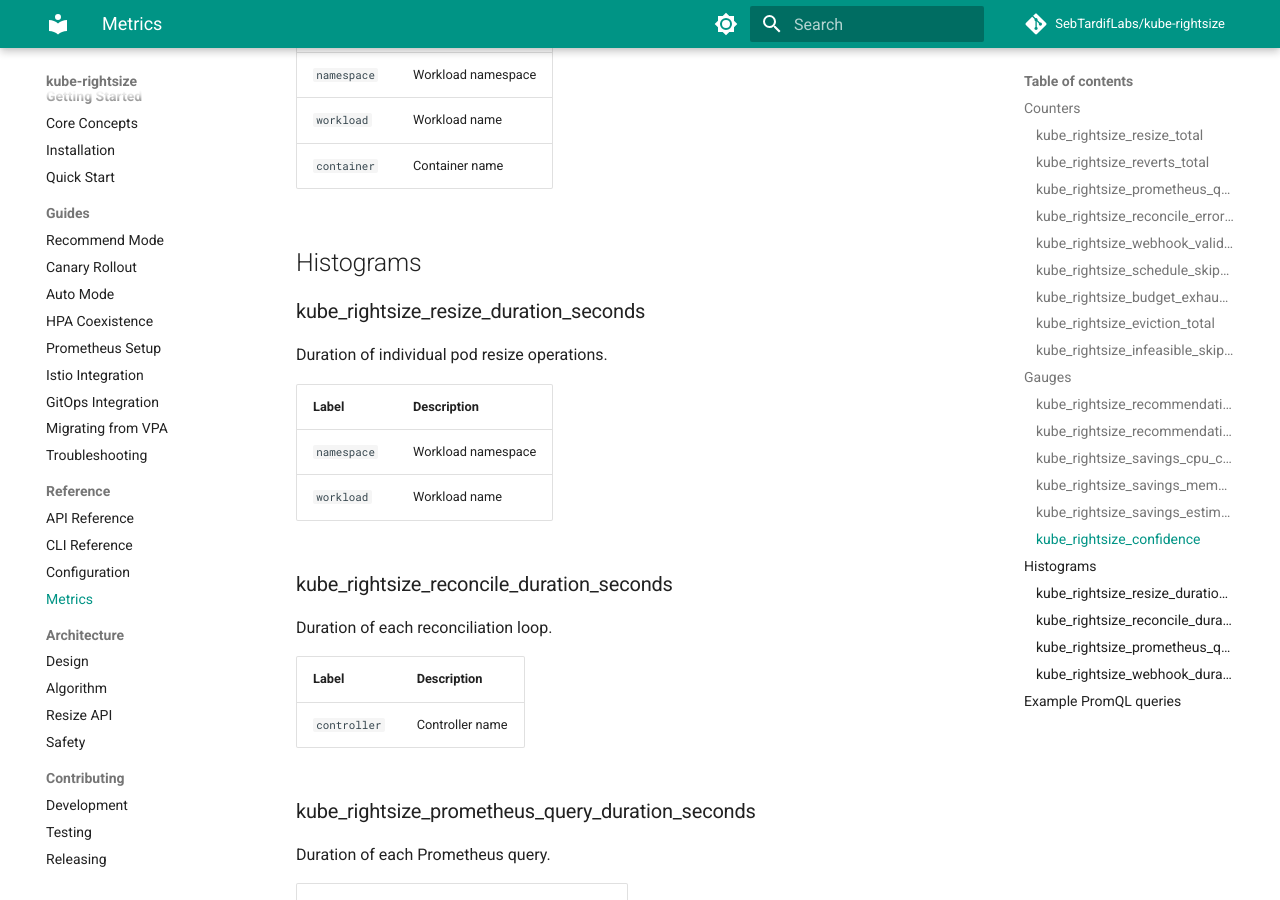
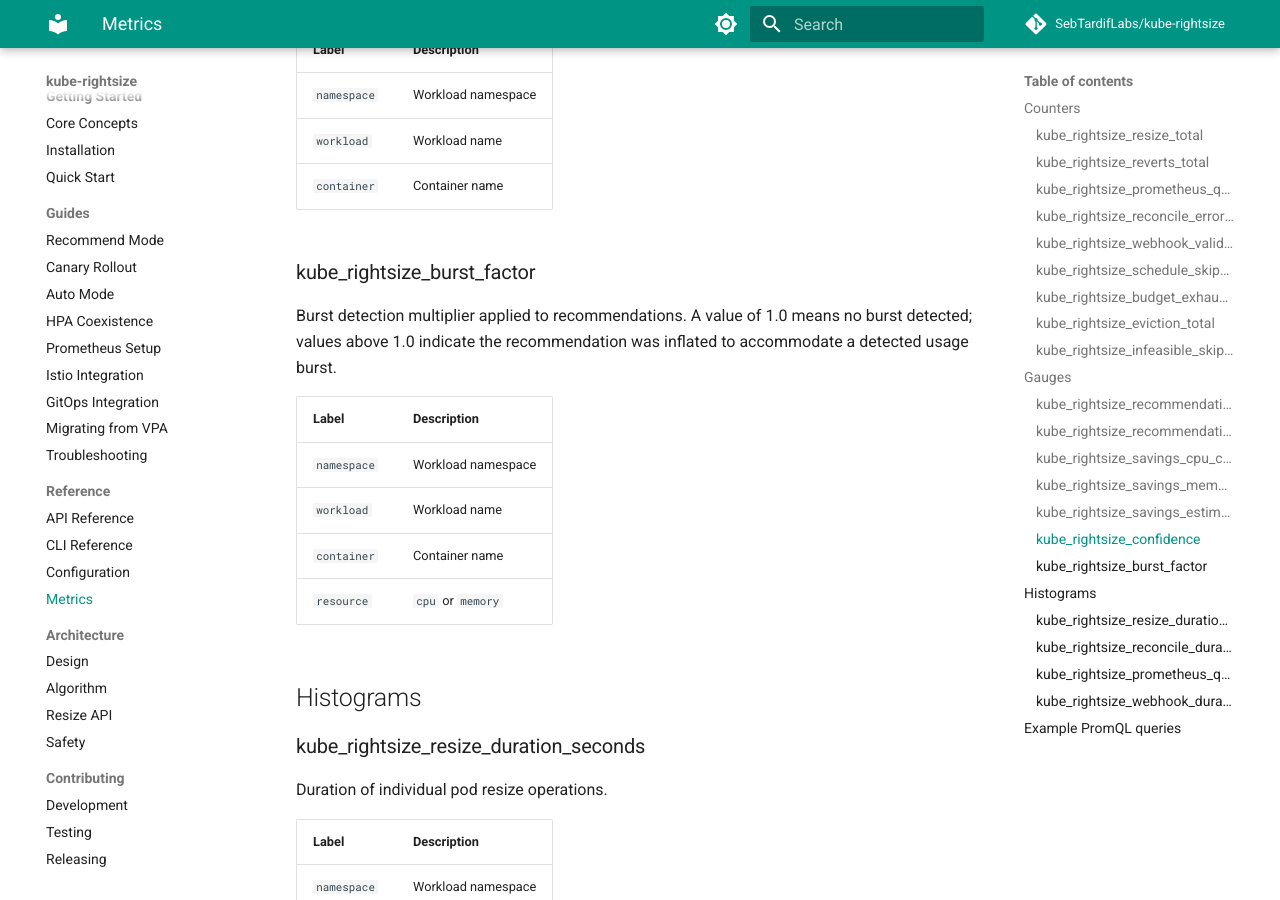
Before and after one commit to attune-io/attune, an MkDocs documentation site: the page built from docs/reference/metrics.md, in a window 1280 px wide and 900 px high, scrolled down 4492 px. Built offline with MkDocs 1.6.1 and Material for MkDocs 9.7.7, drawn with Linux system fonts in a browser that asks for light colours; comment, search, counter and statistics services are not loaded; some of the changed text lies outside the part shown.

Commit message:
fix: make safety observation errors visible to Prometheus alerting
Three error paths in checkPendingSafetyObservations logged errors but
did not increment ReconcileErrorsTotal, making them invisible to
metrics-based alerting:

- Failed to list pods for safety observation
- Failed to parse resize records (non-errNotReady)
- Safety observation check failed (revert error)

All three now increment ReconcileErrorsTotal with error_type
'safety_observation'.

Also documents the kube_rightsize_burst_factor gauge which was
registered and emitted but missing from the metrics reference.

Signed-off-by: Sebastien Tardif <sebtardif@ncf.ca>

```diff
--- a/docs/reference/metrics.md
+++ b/docs/reference/metrics.md
@@ -148,6 +148,19 @@
 | `workload` | Workload name |
 | `container` | Container name |
 
+### kube_rightsize_burst_factor
+
+Burst detection multiplier applied to recommendations. A value of 1.0 means
+no burst detected; values above 1.0 indicate the recommendation was inflated
+to accommodate a detected usage burst.
+
+| Label | Description |
+|-------|-------------|
+| `namespace` | Workload namespace |
+| `workload` | Workload name |
+| `container` | Container name |
+| `resource` | `cpu` or `memory` |
+
 ## Histograms
 
 ### kube_rightsize_resize_duration_seconds
```
Also changed, not shown: other parts of docs/reference/metrics.md (+1 -1 lines), 1 other file.
